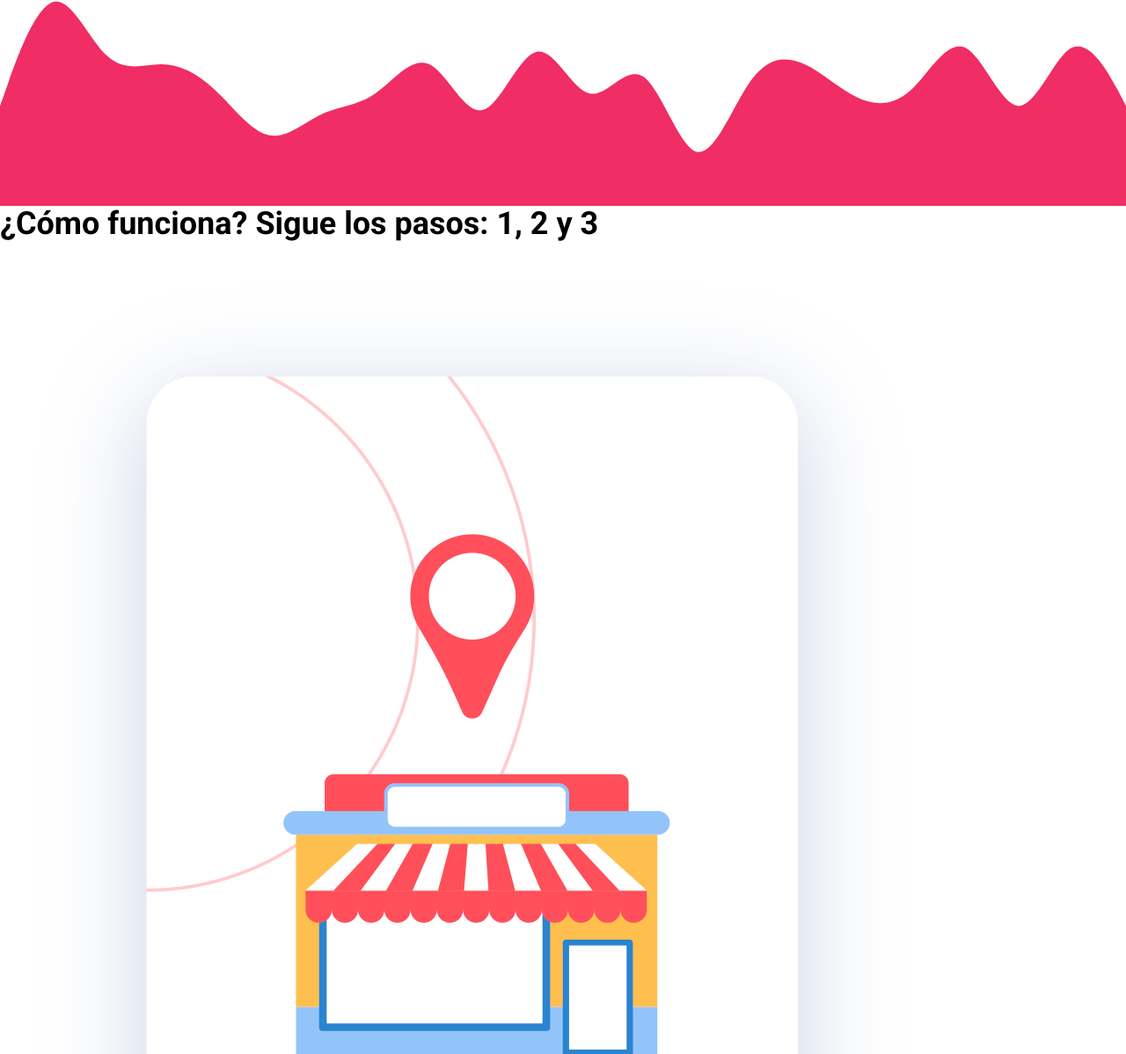
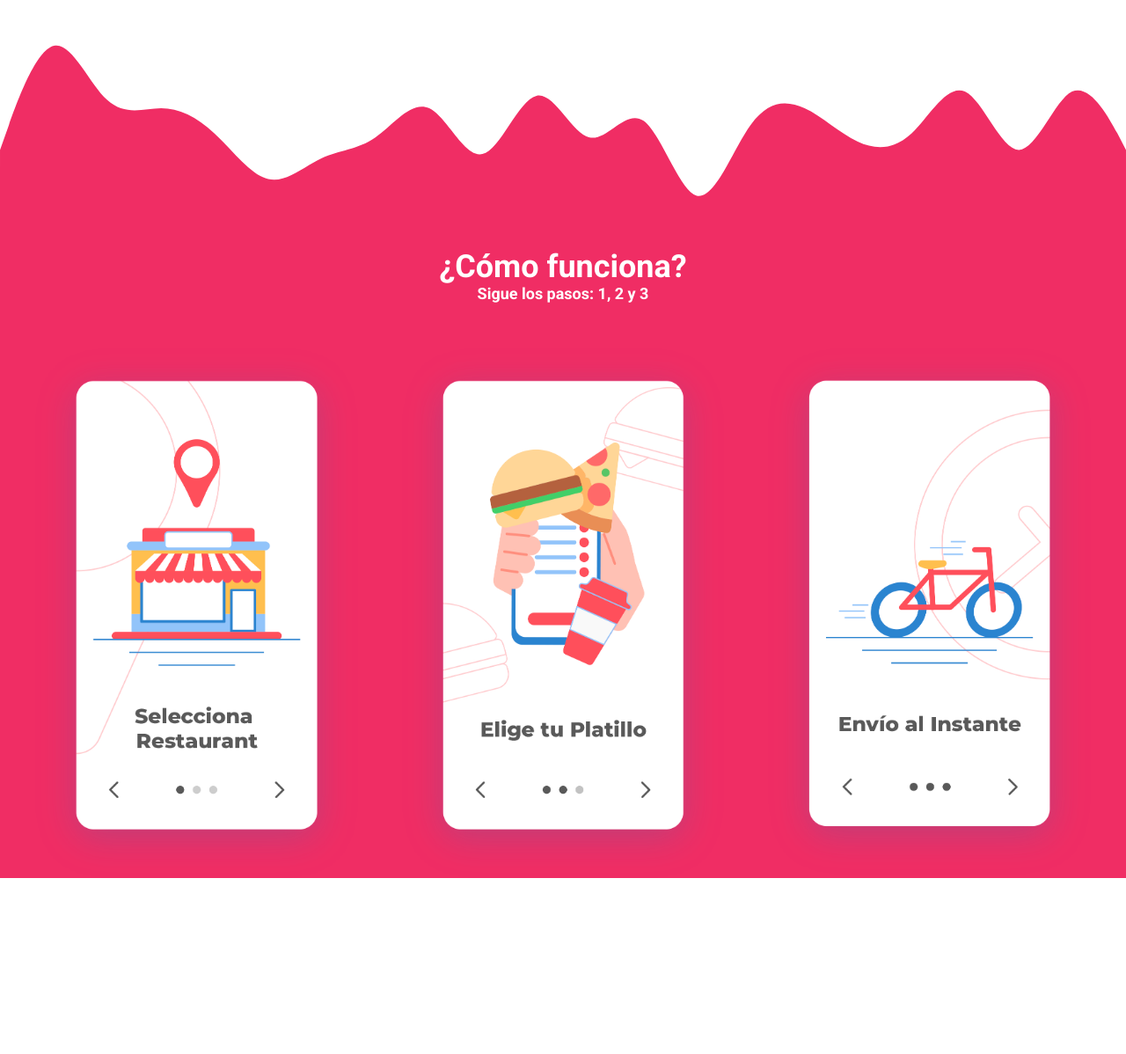
Before and after one commit to Monroybr/deliveryApp, a website: page index.html in a window 1280 px wide. Shown: the part 828-2026 px from the top of the page at 88% size. After the commit the page ends 1826 px from the top, so only its background shows below. Drawn offline with Linux system fonts and the light colour scheme.

Commit message:
se creo css de la seccion pasos

```diff
--- a/index.html
+++ b/index.html
@@ -56,7 +56,7 @@
         <img class="pasos__wave" src="build/img/wave03.svg" alt="imagen wave">
 
         <div class="pasos__contenido">
-            <h2>¿Cómo funciona? <span> Sigue los pasos: 1, 2 y 3</span></h2>
+            <h2 class="pasos__heading">¿Cómo funciona? <span class="pasos__heading--desc"> Sigue los pasos: 1, 2 y 3</span></h2>
 
             <div class="pasos__grid contenedor">
                 <div class="pasos__paso">
--- a/src/scss/app.scss
+++ b/src/scss/app.scss
@@ -1,3 +1,4 @@
 @use 'base';
 @use 'header';
 @use 'formulario';
+@use 'pasos';
--- /dev/null
+++ b/src/scss/pasos/_index.scss
@@ -0,0 +1 @@
+@forward 'pasos';
--- /dev/null
+++ b/src/scss/pasos/_pasos.scss
@@ -0,0 +1,38 @@
+@use 'base/variables' as v;
+@use 'base/mixins'  as m;
+
+.pasos{
+    margin-top: 5rem;
+
+    &__wave{
+        margin-bottom: -1px;
+    }
+
+    &__contenido{
+        background-color: v.$primario;
+    }
+
+    &__heading{
+        color: v.$blanco;
+        text-align: center;
+
+        &--desc{
+            font-size: 1.8rem;
+            display: block;
+         }
+    }
+    &__grid{
+
+        @include m.tablet {
+            @include m.grid(3, v.$separacion);
+         }
+    }
+    &__imagen{
+        transition-property: transform;
+        transition-duration: 300ms;
+        &:hover{
+            transform: rotate(-4deg) scale(1.2);
+
+        }
+    }
+}
```
Also changed, not shown: build/css/app.css, 1 other file.
